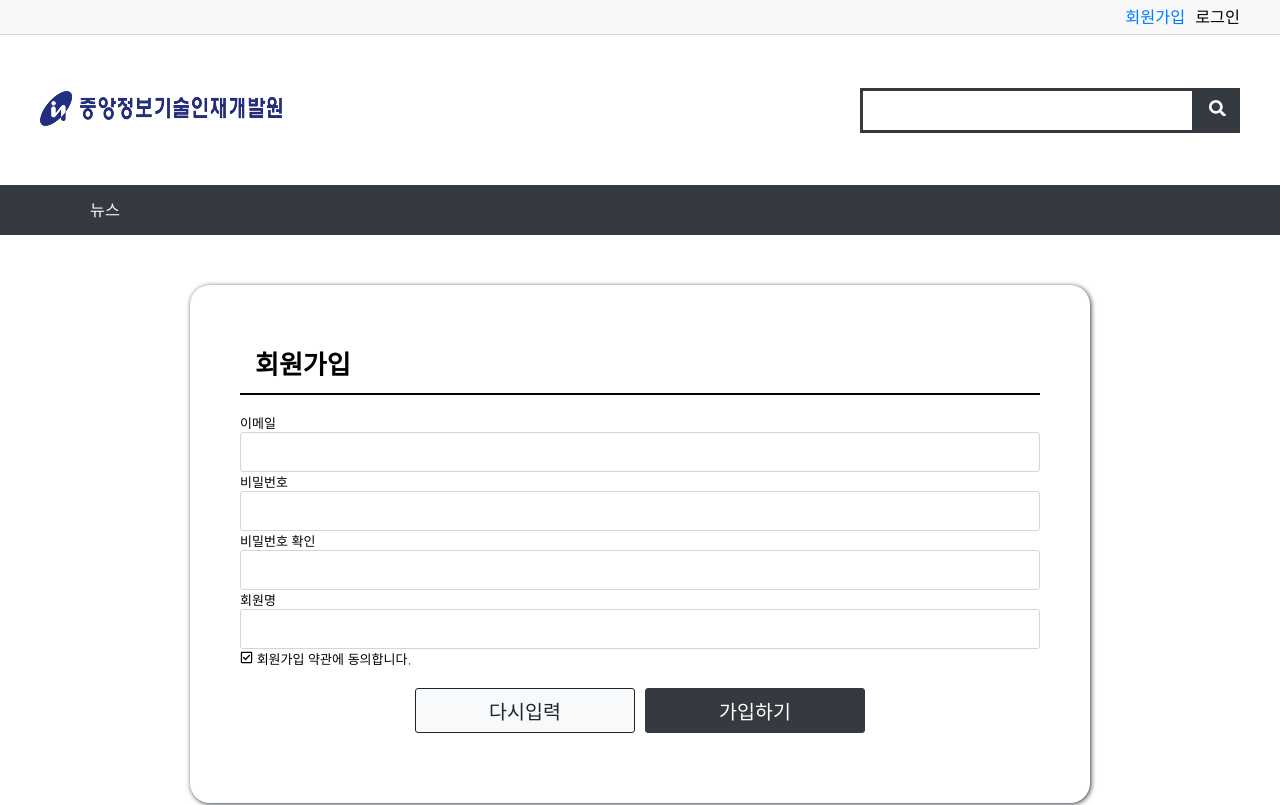
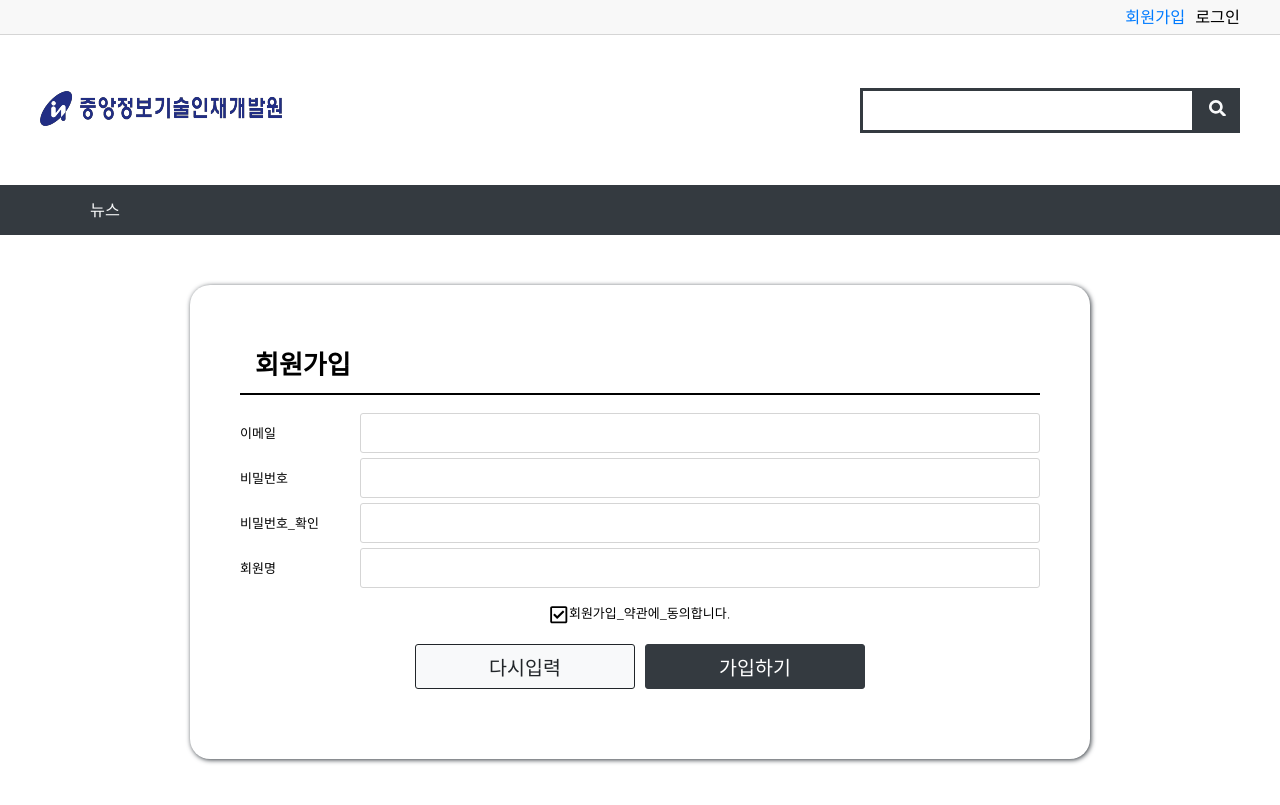
Before and after one commit to jeongsuri/react_project, a React (Create React App) app: page /member/join in a window 1280 px wide. Shown: the top 805 px of the page. Built offline with nearby package versions, Linux system fonts and the light colour scheme.

Commit message:
회원가입(검증), 메세지공통 컴포넌트 구성

```diff
--- /dev/null
+++ b/src/commons/components/MessageBox.js
@@ -0,0 +1,36 @@
+import React from 'react';
+import styled, { css } from 'styled-components';
+import { color } from '../../styles/color';
+import fontSize from '../../styles/fontSize';
+const { small } = fontSize;
+
+const Box = styled.div`
+    text-align = center;
+    padding: 7px 10px;
+    font-size : ${small};
+    border-readius: 3px;
+    color: ${color.dark};
+    ${({ color: c }) =>
+      c &&
+      css`
+        color: ${color[c]};
+        box-shadow: 2px 5px 5px ${color[c]};
+      `}
+`;
+
+const MessageBox = ({ messages, color, children }) => {
+  messages = messages || [];
+
+  if (children) messages.push(children);
+  return (
+    <>
+      {messages.map((message, i) => (
+        <Box key={i} color={color}>
+          {message}
+        </Box>
+      ))}
+    </>
+  );
+};
+
+export default React.memo(MessageBox);
--- a/src/member/components/JoinForm.js
+++ b/src/member/components/JoinForm.js
@@ -1,48 +1,102 @@
 import React from 'react';
 import { useTranslation } from 'react-i18next';
 import styled from 'styled-components';
-import { FaRegCheckSquare, FaCheckSquare } from 'react-icons/fa';
+import { FaCheckSquare, FaRegCheckSquare } from 'react-icons/fa';
 import { BigButton, ButtonGroup } from '../../commons/components/Buttons';
 import InputBox from '../../commons/components/InputBox';
+import MessageBox from '../../commons/components/MessageBox';
 
 const FormBox = styled.form`
+  dl {
+    display: flex;
+    align-items: center;
+
+    dt {
+      width: 120px;
+    }
+
+    dd {
+      flex-grow: 1;
+    }
+  }
+
+  dl + dl {
+    margin-top: 5px;
+  }
+
+  .terms-agree {
+    text-align: center;
+    margin: 15px 0;
+
+    svg {
+      font-size: 1.5rem;
+      vertical-align: middle;
+    }
+  }
 `;
 
-const JoinForm = () => {
+const JoinForm = ({ form, onSubmit, onChange, onToggle, onReset, errors }) => {
   const { t } = useTranslation();
   return (
-    <FormBox autoComplete="off">
+    <FormBox autoComplete="off" onSubmit={onSubmit}>
       <dl>
         <dt>{t('이메일')}</dt>
         <dd>
-          <InputBox type="text" />
+          <InputBox
+            type="text"
+            name="email"
+            value={form.email ?? ''}
+            onChange={onChange}
+          />
+          <MessageBox messages={errors.email} color="danger" />
         </dd>
       </dl>
       <dl>
         <dt>{t('비밀번호')}</dt>
         <dd>
-          <InputBox type="password" />
+          <InputBox
+            type="password"
+            name="password"
+            value={form.password ?? ''}
+            onChange={onChange}
+          />
+          <MessageBox messages={errors.password} color="danger" />
         </dd>
       </dl>
       <dl>
-        <dt>{t('비밀번호 확인')}</dt>
+        <dt>{t('비밀번호_확인')}</dt>
         <dd>
-          <InputBox type="password" />
+          <InputBox
+            type="password"
+            name="confirmPassword"
+            value={form.confirmPassword ?? ''}
+            onChange={onChange}
+          />
+          <MessageBox messages={errors.confirmPassword} color="danger" />
         </dd>
       </dl>
       <dl>
         <dt>{t('회원명')}</dt>
         <dd>
-          <InputBox type="text" />
+          <InputBox
+            type="text"
+            name="name"
+            value={form.name ?? ''}
+            onChange={onChange}
+          />
+          <MessageBox messages={errors.name} color="danger" />
         </dd>
       </dl>
 
-      <div className="terms-agree">
-        <FaRegCheckSquare /> {t('회원가입 약관에 동의합니다.')}
+      <div className="terms-agree" onClick={onToggle}>
+        {form.agree ? <FaCheckSquare /> : <FaRegCheckSquare />}
+        {t('회원가입_약관에_동의합니다.')}
+
+        <MessageBox messages={errors.agree} color="danger" />
       </div>
 
       <ButtonGroup width={450}>
-        <BigButton type="reset" color="light">
+        <BigButton type="button" color="light" onClick={onReset}>
           {t('다시입력')}
         </BigButton>
         <BigButton type="submit" color="dark">
--- /dev/null
+++ b/src/member/containers/JoinContainer.js
@@ -0,0 +1,103 @@
+import React, { useState, useCallback } from 'react';
+import { useNavigate } from 'react-router-dom';
+import { useTranslation } from 'react-i18next';
+import JoinForm from '../components/JoinForm';
+
+const JoinContainer = () => {
+  // 양식 데이터
+  const [form, setForm] = useState({
+    agree: false,
+  });
+
+  // 양식 항목별 에러 메세지
+  const [errors, setErrors] = useState({});
+
+  const { t } = useTranslation();
+
+  const navigate = useNavigate;
+  /**
+   * 회원 가입 처리
+   *
+   * 1. 데이터 검증
+   *    1) 필수 항목 체크 - 이메일, 비밀번호, 비밀번호 확인, 회원명, 약관동의
+   *    2) 이메일 중복 여부, 이메일 형식 체크
+   *    3) 비밀번호 복잡성 체크
+   *    4) 비밀번호와 비밀번호 확인 일치 여부
+   *
+   * 2. 가입 처리 - 영구 저장
+   * 3. 로그인 페이지 이동
+   */
+  const onSubmit = useCallback(
+    (e) => {
+      e.preventDefault();
+
+      const _errors = {};
+      let hasErrors = false; //에러유무
+
+      /* 데이터 검증 - 필수 항목 체크 S */
+      const requiredFields = {
+        email: t('이메일을_입력하세요.'),
+        password: t('비밀번호를_입력하세요.'),
+        confirmPassword: t('비밀번호를_확인하세요.'),
+        name: t('회원명을_입력하세요.'),
+        agree: t('회원가입_약관에_동의하세요.'),
+      };
+
+      for (const [field, msg] of Object.entries(requiredFields)) {
+        // !form[field] - null, undefined, '' 체크, !form[field].trim() - '    '
+        if (!form[field] || !form[field].trim()) {
+          _errors[field] = _errors[field] || [];
+          _errors[field].push(msg);
+        }
+      }
+
+      /* 데이터 검증 - 필수 항목 체크 E */
+
+      /* 데이터 검증 - 비밀번호와 비밀번호 확인 일쳐 여부 */
+      if (
+        form.password &&
+        form.confirmPassword &&
+        form.password !== form.confirmPassword
+      ) {
+        _errors.confirmPassword = _errors.confirmPassword || [];
+        _errors.confirmPassword.push(t('비밀번호가_정확하지_않습니다.'));
+        hasErrors = true;
+      }
+
+      setErrors(_errors);
+
+      if (hasErrors) {
+        return;
+      }
+      /*가입처리 */
+      //가입완료 후 로그인 페이지 이동
+      navigate('/member/login', { replace: true }); //replace:true → 방문기록X
+    },
+    [t, form, navigate],
+  );
+
+  const onChange = useCallback((e) => {
+    const name = e.target.name;
+    const value = e.target.value.trim();
+    setForm((form) => ({ ...form, [name]: value }));
+  }, []);
+
+  const onToggle = useCallback(() => {
+    setForm((form) => ({ ...form, agree: !form.agree }));
+  }, []);
+
+  const onReset = useCallback(() => setForm({ agree: false }), []);
+
+  return (
+    <JoinForm
+      form={form}
+      errors={errors}
+      onSubmit={onSubmit}
+      onChange={onChange}
+      onToggle={onToggle}
+      onReset={onReset}
+    />
+  );
+};
+
+export default React.memo(JoinContainer);
--- a/src/member/pages/Join.js
+++ b/src/member/pages/Join.js
@@ -1,12 +1,13 @@
 import React from 'react';
 import { Helmet } from 'react-helmet-async';
 import { useTranslation } from 'react-i18next';
-import JoinForm from '../components/JoinForm';
+import JoinContainer from '../containers/JoinContainer';
 import { OuterBox } from '../../commons/components/LayoutBox';
 import { MainTitle } from '../../commons/components/TitleBox';
 
 const Join = () => {
   const { t } = useTranslation();
+
   return (
     <>
       <Helmet>
@@ -14,9 +15,10 @@
       </Helmet>
       <OuterBox>
         <MainTitle>{t('회원가입')}</MainTitle>
-        <JoinForm />
+        <JoinContainer />
       </OuterBox>
     </>
   );
 };
+
 export default React.memo(Join);
```
